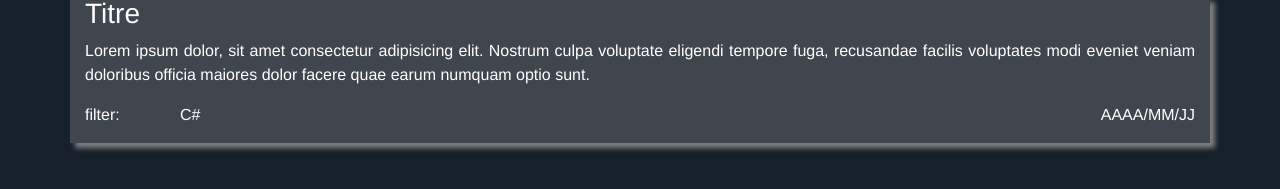
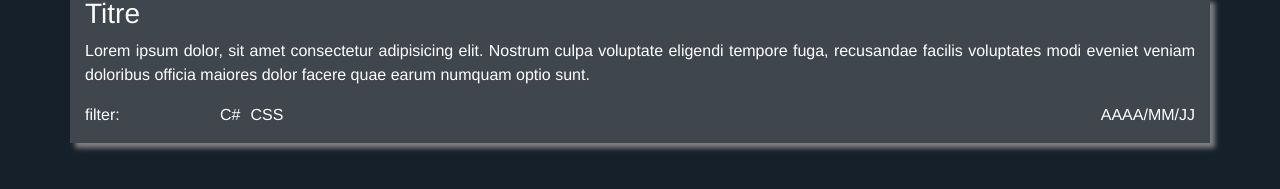
Before and after one commit to Kyowdem/Portfolio, a Vue app: page /portfolio in a window 1280 px wide. Shown: the part 115-304 px from the top of the page. Built offline with nearby package versions, Linux system fonts and the light colour scheme.

Commit message:
display inline and set space

```diff
--- a/src/assets/json/portfolio.json
+++ b/src/assets/json/portfolio.json
@@ -2,7 +2,7 @@
     {
         "title": "Titre",
         "describe": "Lorem ipsum dolor, sit amet consectetur adipisicing elit. Nostrum culpa voluptate eligendi tempore fuga, recusandae facilis voluptates modi eveniet veniam doloribus officia maiores dolor facere quae earum numquam optio sunt.",
-        "filters": ["C#"],
+        "filters": ["C#", "CSS"],
         "date": "AAAA/MM/JJ"
     }
 ]
--- a/src/components/Summary.vue
+++ b/src/components/Summary.vue
@@ -5,7 +5,9 @@
     <div class="row">
       <div class="col-md-1 filter"><p>filter:</p></div>
       <div class="col-md-9 filters">
-        <p v-for="filter in filters" :key="filter">{{ filter }}</p>
+        <ul>
+          <li v-for="filter in filters" :key="filter">{{ filter }}</li>
+        </ul>
       </div>
       <div class="col-md-2 date">
         <p>{{ date }}</p>
@@ -30,15 +32,23 @@ export default {
   background: rgba(128, 128, 128, 0.4);
   box-shadow: 5px 5px 5px grey;
 }
+
 .project .date {
   text-align: end;
 }
+
 .project .text {
   text-align: justify;
 }
+
 .project .titre,
 .project .filter,
 .project .filters {
   text-align: start;
 }
+
+.filters ul>li {
+  display: inline;
+  padding-right: 10px;
+}
 </style>
```
